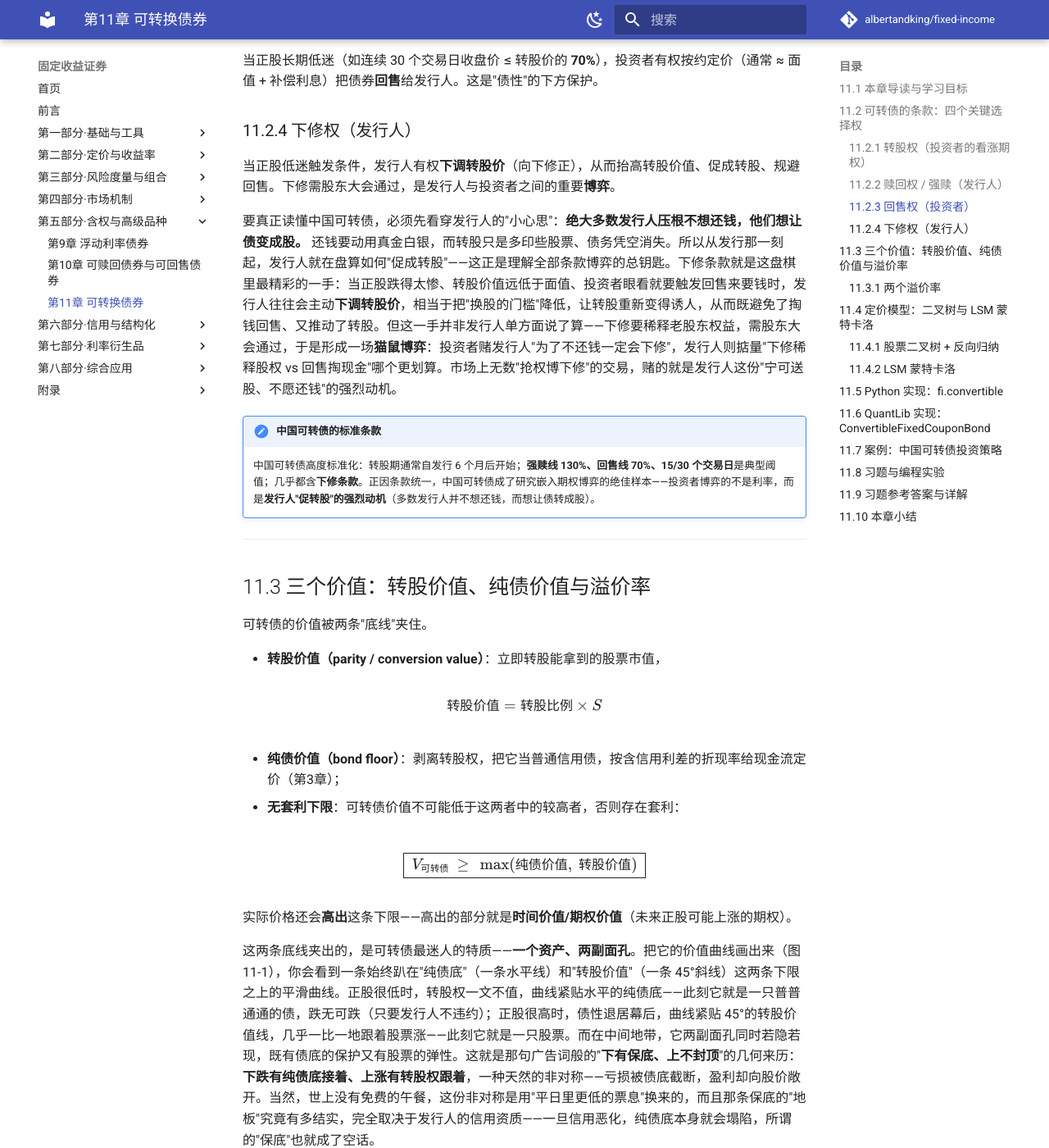
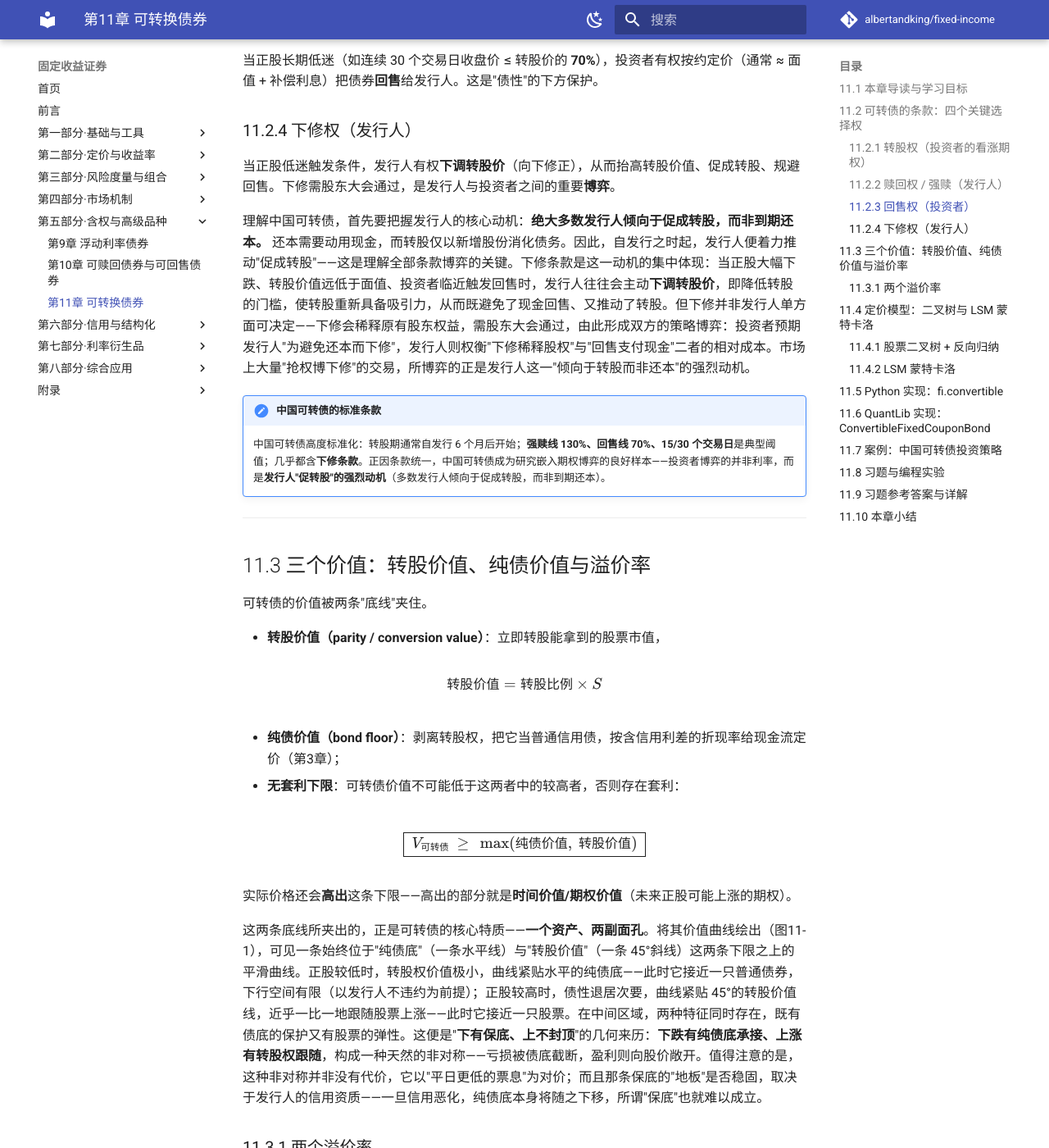
Before and after one commit to albertandking/fixed-income, an MkDocs documentation site: the page built from book/part5/11-convertible-bonds.md, in a window 1280 px wide and 1400 px high, scrolled down 1595 px. Shown: the whole window at 82% size. Built offline with MkDocs 1.6.1 and Material for MkDocs 9.7.7, drawn with Linux system fonts in a browser that asks for light colours; comment, search, counter and statistics services are not loaded; some of the changed text lies outside the part shown.

Commit message:
第10-13章散文教材化：去戏剧化/口语措辞、削减第二人称、反问改陈述，保留全部内容与类比叙事

```diff
--- a/book/part5/11-convertible-bonds.md
+++ b/book/part5/11-convertible-bonds.md
@@ -7,9 +7,9 @@
 
 ## 11.1 本章导读与学习目标
 
-可转债是固定收益里最迷人的品种：它是一只债券，又内嵌一份**把债券转换成股票的权利**。涨的时候它像股票（跟着正股上涨），跌的时候它像债券（有纯债价值托底）——"下有保底、上不封顶"，这种**非对称收益**让它成为攻守兼备的资产。
+可转债是固定收益中颇具特色的品种：它本质是一只债券，又内嵌一份**把债券转换成股票的权利**。正股上涨时它表现出股票的特征（跟随正股上涨），正股下跌时则表现出债券的特征（有纯债价值托底）——即"下有保底、上不封顶"，这种**非对称收益**使其成为攻守兼备的资产。
 
-但这份美妙背后是定价的复杂：它的价值同时取决于**利率**（债的一面）和**股价、股票波动率**（股的一面），还叠加了赎回、回售、下修等多重条款博弈。第10章我们用利率树为含权债定价；本章把舞台换成**股票二叉树**，并把"债性"与"股性"的切换讲清楚。可转债是 Part 5 的收尾，也是连接固定收益与权益的桥梁。
+这一特性背后是定价的复杂性：可转债价值同时取决于**利率**（债的一面）与**股价、股票波动率**（股的一面），并叠加赎回、回售、下修等多重条款博弈。第10章以利率树为含权债定价；本章将工具换为**股票二叉树**，并阐明"债性"与"股性"之间的切换。可转债是 Part 5 的收尾，也是连接固定收益与权益的桥梁。
 
 !!! abstract "学习目标"
     学完本章，你应能：
@@ -55,10 +55,10 @@ $$\text{转股比例}=\frac{\text{面值}}{\text{转股价}\ P_c}$$
 
 当正股低迷触发条件，发行人有权**下调转股价**（向下修正），从而抬高转股价值、促成转股、规避回售。下修需股东大会通过，是发行人与投资者之间的重要**博弈**。
 
-要真正读懂中国可转债，必须先看穿发行人的"小心思"：**绝大多数发行人压根不想还钱，他们想让债变成股。** 还钱要动用真金白银，而转股只是多印些股票、债务凭空消失。所以从发行那一刻起，发行人就在盘算如何"促成转股"——这正是理解全部条款博弈的总钥匙。下修条款就是这盘棋里最精彩的一手：当正股跌得太惨、转股价值远低于面值、投资者眼看就要触发回售来要钱时，发行人往往会主动**下调转股价**，相当于把"换股的门槛"降低，让转股重新变得诱人，从而既避免了掏钱回售、又推动了转股。但这一手并非发行人单方面说了算——下修要稀释老股东权益，需股东大会通过，于是形成一场**猫鼠博弈**：投资者赌发行人"为了不还钱一定会下修"，发行人则掂量"下修稀释股权 vs 回售掏现金"哪个更划算。市场上无数"抢权博下修"的交易，赌的就是发行人这份"宁可送股、不愿还钱"的强烈动机。
+理解中国可转债，首先要把握发行人的核心动机：**绝大多数发行人倾向于促成转股，而非到期还本。** 还本需要动用现金，而转股仅以新增股份消化债务。因此，自发行之时起，发行人便着力推动"促成转股"——这是理解全部条款博弈的关键。下修条款是这一动机的集中体现：当正股大幅下跌、转股价值远低于面值、投资者临近触发回售时，发行人往往会主动**下调转股价**，即降低转股的门槛，使转股重新具备吸引力，从而既避免了现金回售、又推动了转股。但下修并非发行人单方面可决定——下修会稀释原有股东权益，需股东大会通过，由此形成双方的策略博弈：投资者预期发行人"为避免还本而下修"，发行人则权衡"下修稀释股权"与"回售支付现金"二者的相对成本。市场上大量"抢权博下修"的交易，所博弈的正是发行人这一"倾向于转股而非还本"的强烈动机。
 
 !!! note "中国可转债的标准条款"
-    中国可转债高度标准化：转股期通常自发行 6 个月后开始；**强赎线 130%、回售线 70%、15/30 个交易日**是典型阈值；几乎都含**下修条款**。正因条款统一，中国可转债成了研究嵌入期权博弈的绝佳样本——投资者博弈的不是利率，而是**发行人"促转股"的强烈动机**（多数发行人并不想还钱，而想让债转成股）。
+    中国可转债高度标准化：转股期通常自发行 6 个月后开始；**强赎线 130%、回售线 70%、15/30 个交易日**是典型阈值；几乎都含**下修条款**。正因条款统一，中国可转债成为研究嵌入期权博弈的良好样本——投资者博弈的并非利率，而是**发行人"促转股"的强烈动机**（多数发行人倾向于促成转股，而非到期还本）。
 
 ---
 
@@ -78,7 +78,7 @@ $$\boxed{\;V_{\text{可转债}}\ \ge\ \max(\text{纯债价值},\ \text{转股价
 
 实际价格还会**高出**这条下限——高出的部分就是**时间价值/期权价值**（未来正股可能上涨的期权）。
 
-这两条底线夹出的，是可转债最迷人的特质——**一个资产、两副面孔**。把它的价值曲线画出来（图11-1），你会看到一条始终趴在"纯债底"（一条水平线）和"转股价值"（一条 45°斜线）这两条下限之上的平滑曲线。正股很低时，转股权一文不值，曲线紧贴水平的纯债底——此刻它就是一只普普通通的债，跌无可跌（只要发行人不违约）；正股很高时，债性退居幕后，曲线紧贴 45°的转股价值线，几乎一比一地跟着股票涨——此刻它就是一只股票。而在中间地带，它两副面孔同时若隐若现，既有债底的保护又有股票的弹性。这就是那句广告词般的"**下有保底、上不封顶**"的几何来历：**下跌有纯债底接着、上涨有转股权跟着**，一种天然的非对称——亏损被债底截断，盈利却向股价敞开。当然，世上没有免费的午餐，这份非对称是用"平日里更低的票息"换来的，而且那条保底的"地板"究竟有多结实，完全取决于发行人的信用资质——一旦信用恶化，纯债底本身就会塌陷，所谓的"保底"也就成了空话。
+这两条底线所夹出的，正是可转债的核心特质——**一个资产、两副面孔**。将其价值曲线绘出（图11-1），可见一条始终位于"纯债底"（一条水平线）与"转股价值"（一条 45°斜线）这两条下限之上的平滑曲线。正股较低时，转股权价值极小，曲线紧贴水平的纯债底——此时它接近一只普通债券，下行空间有限（以发行人不违约为前提）；正股较高时，债性退居次要，曲线紧贴 45°的转股价值线，近乎一比一地跟随股票上涨——此时它接近一只股票。在中间区域，两种特征同时存在，既有债底的保护又有股票的弹性。这便是"**下有保底、上不封顶**"的几何来历：**下跌有纯债底承接、上涨有转股权跟随**，构成一种天然的非对称——亏损被债底截断，盈利则向股价敞开。值得注意的是，这种非对称并非没有代价，它以"平日更低的票息"为对价；而且那条保底的"地板"是否稳固，取决于发行人的信用资质——一旦信用恶化，纯债底本身将随之下移，所谓"保底"也就难以成立。
 
 ### 11.3.1 两个溢价率
 
@@ -96,7 +96,7 @@ $$\boxed{\;V_{\text{可转债}}\ \ge\ \max(\text{纯债价值},\ \text{转股价
     | 8 | 111.98 | 80 | 40.0% | 32.0% | 平衡型 |
     | 12 | 140.17 | 120 | 16.8% | 65.2% | **股性**（近转股价值，低转股溢价） |
 
-    **规律**：正股越低，可转债越像债（趴在纯债底上，转股溢价率高）；正股越高，越像股（贴着转股价值走，转股溢价率低）。这种"切换"正是可转债的灵魂。
+    **规律**：正股越低，可转债越接近债券（贴近纯债底，转股溢价率高）；正股越高，越接近股票（贴近转股价值，转股溢价率低）。这种"切换"正是可转债最核心的特征。
 
 ---
 
```
Also changed, not shown: book/part5/10-callable-putable.md (+7 -7 lines), book/part6/12-credit-risk.md (+3 -3 lines), book/part6/13-structured-products.md (+4 -4 lines).
